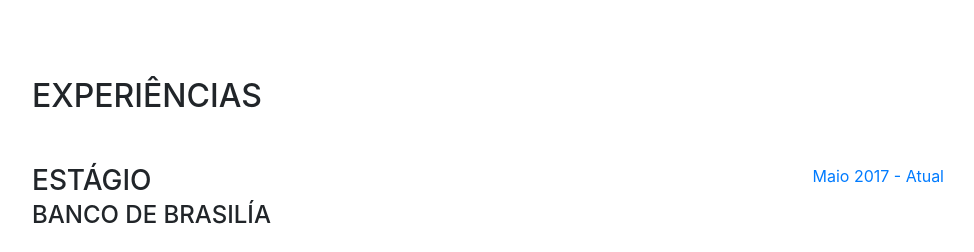
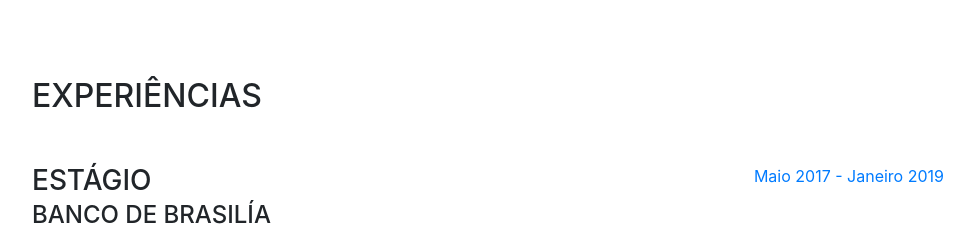
Before and after one commit to Crist0pher/Cristopher.github.io, a website with bundled scripts: page index.html in a window 1280 px wide. Shown: the part 841-1093 px from the top of the page, without its empty margins (288-1262 px from the left). Built offline with nearby package versions, Linux system fonts and the light colour scheme; a web font is replaced by a local one.

Commit message:
:q Please enter the commit message for your changes. Lines starting

```diff
--- a/index.html
+++ b/index.html
@@ -100,7 +100,7 @@
               <p>Lotado no núcleo de mudanças, responsável por validar e aprovar documentos para alteração no ambiente de produção, scrpits DML e DDL, TAG, JobJenks. E auxilio para a criação das atas do comite de mudanças.</p>
             </div>
             <div class="resume-date text-md-right">
-              <span class="text-primary">Maio 2017 - Atual</span>
+              <span class="text-primary">Maio 2017 - Janeiro 2019</span>
             </div>
           </div>
 
```
